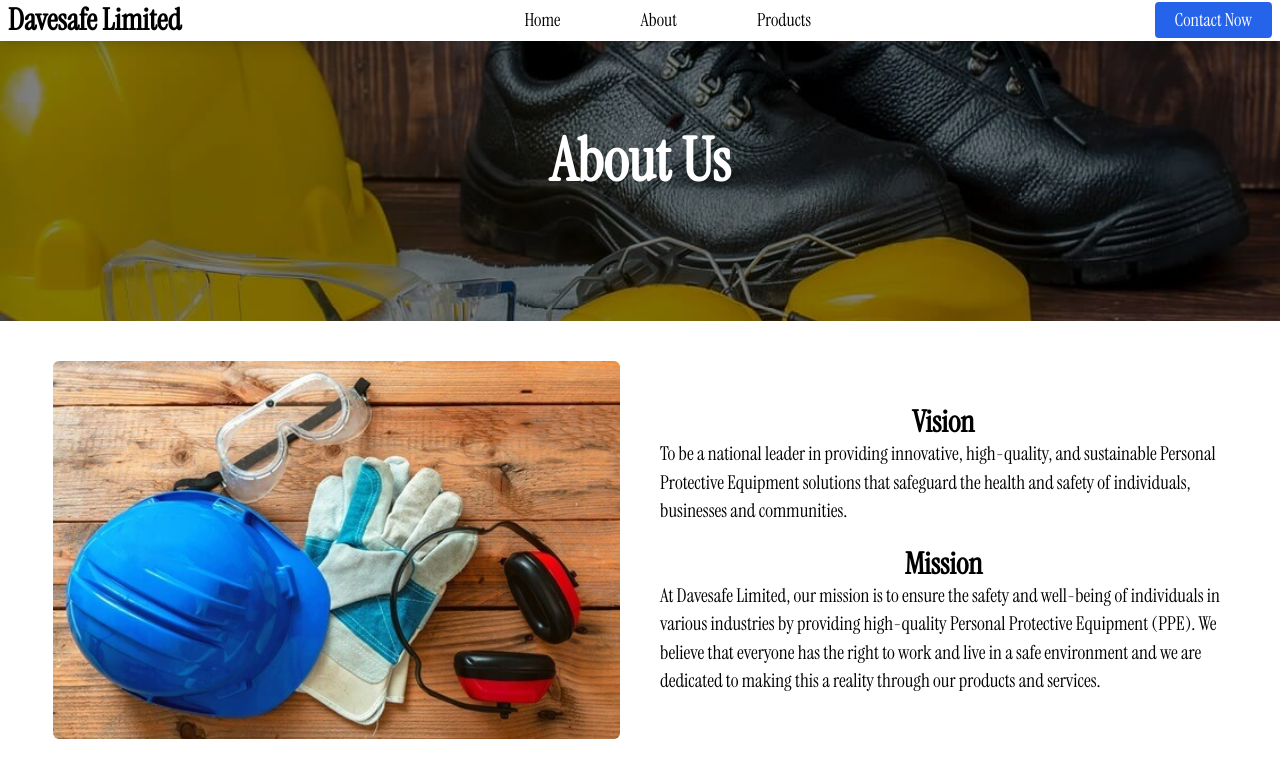
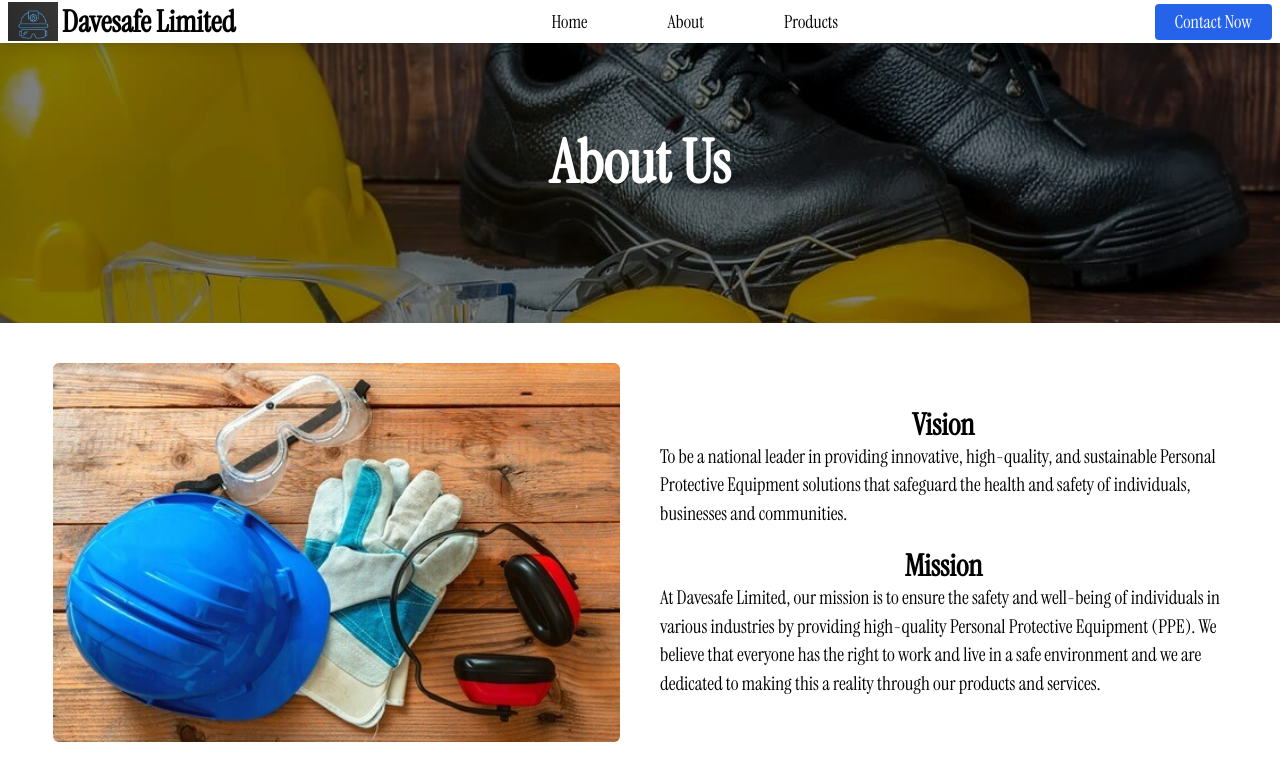
Before and after one commit to KiokoEric/Davesafe_Limited_Website, a React (Vite) app: page /About in a window 1280 px wide. Shown: the top 769 px of the page. Built offline with nearby package versions, Linux system fonts and the light colour scheme.

Commit message:
Addition of Company Logo to the Header Section of Davesafe Limited Website.

```diff
--- a/src/Components/Common/Navigate/Navigate.tsx
+++ b/src/Components/Common/Navigate/Navigate.tsx
@@ -3,15 +3,16 @@ import { Link } from 'react-router-dom';
 
 interface NavigateProps {
     Image?: any;
+    Width?: any;
     Navigation?: any;
     NavigateText: string;
     NavigateStyle: string;
 }
 
-const Navigate: React.FC<NavigateProps> = ({ Navigation, NavigateStyle, Image, NavigateText }) => {
+const Navigate: React.FC<NavigateProps> = ({ Navigation, NavigateStyle, Image, Width, NavigateText }) => {
 return (
     <Link to={Navigation} className={NavigateStyle}>
-        <img src={Image} alt="" />
+        <img src={Image} alt="" width={Width} />
         { NavigateText }
     </Link>
 )
--- a/src/Components/Header/Header.tsx
+++ b/src/Components/Header/Header.tsx
@@ -1,6 +1,7 @@
 import React, { useState } from 'react'
 import Button from '../Common/Button/Button';
-import Navigate from '../Common/Navigate/Navigate'
+import Navigate from '../Common/Navigate/Navigate';
+import Logo from '../../assets/Home_Page/Logo.jpeg';
 import { faX } from '@fortawesome/free-solid-svg-icons';
 import { faBars } from '@fortawesome/free-solid-svg-icons';
 import { FontAwesomeIcon } from '@fortawesome/react-fontawesome';
@@ -21,8 +22,10 @@ return (
     <div className='flex items-center justify-between m-auto px-2 py-0.5 shadow-lg sticky'>
         <section>
             <Navigate
+                Image={Logo}
+                Width='50px'
                 Navigation={'/'}
-                NavigateStyle='font-bold no-underline text-black text-3xl'
+                NavigateStyle='flex gap-1 items-center font-bold no-underline text-black text-3xl'
                 NavigateText='Davesafe Limited'
             />
         </section>
```
Also changed, not shown: src/assets/Home_Page/Logo.jpeg (added).
